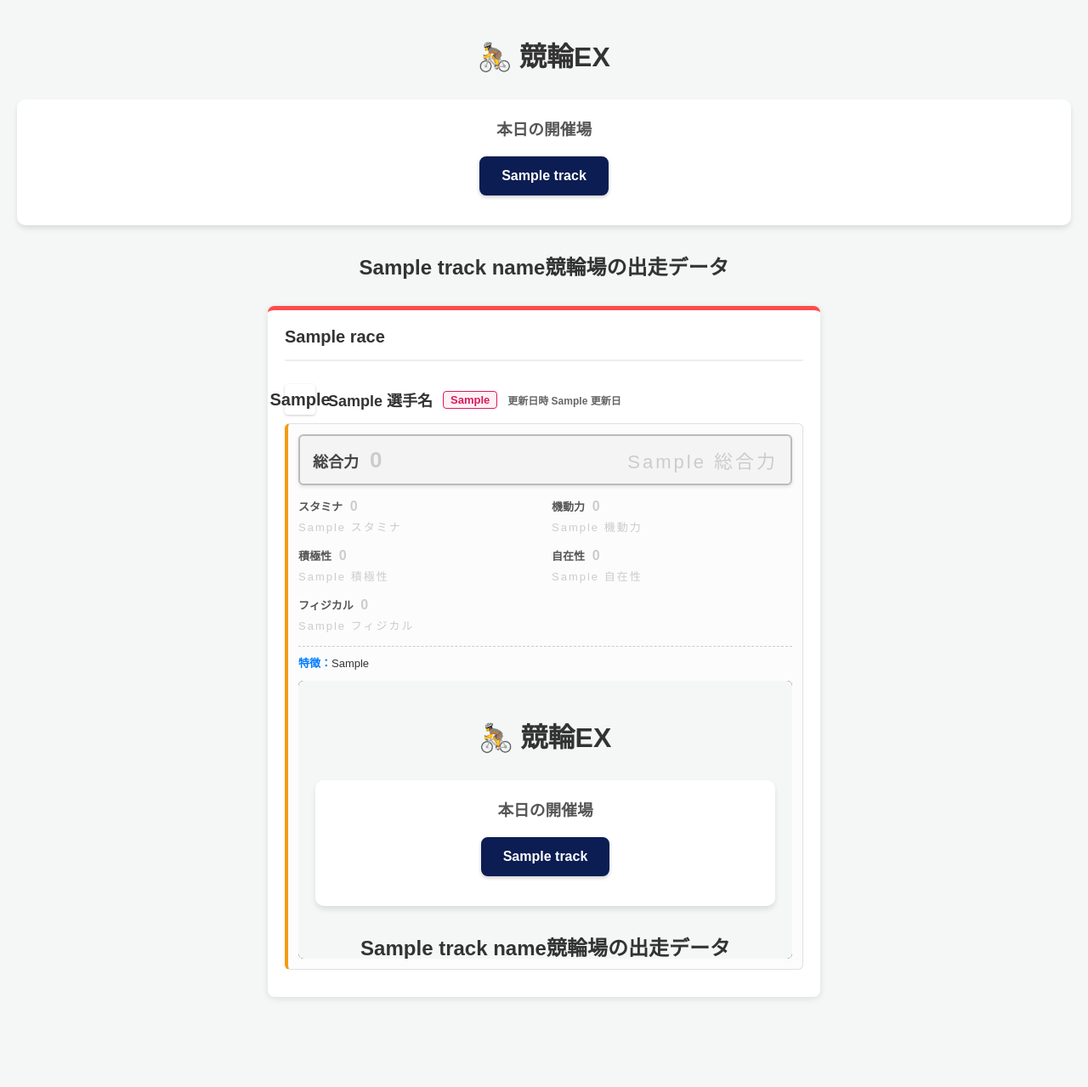
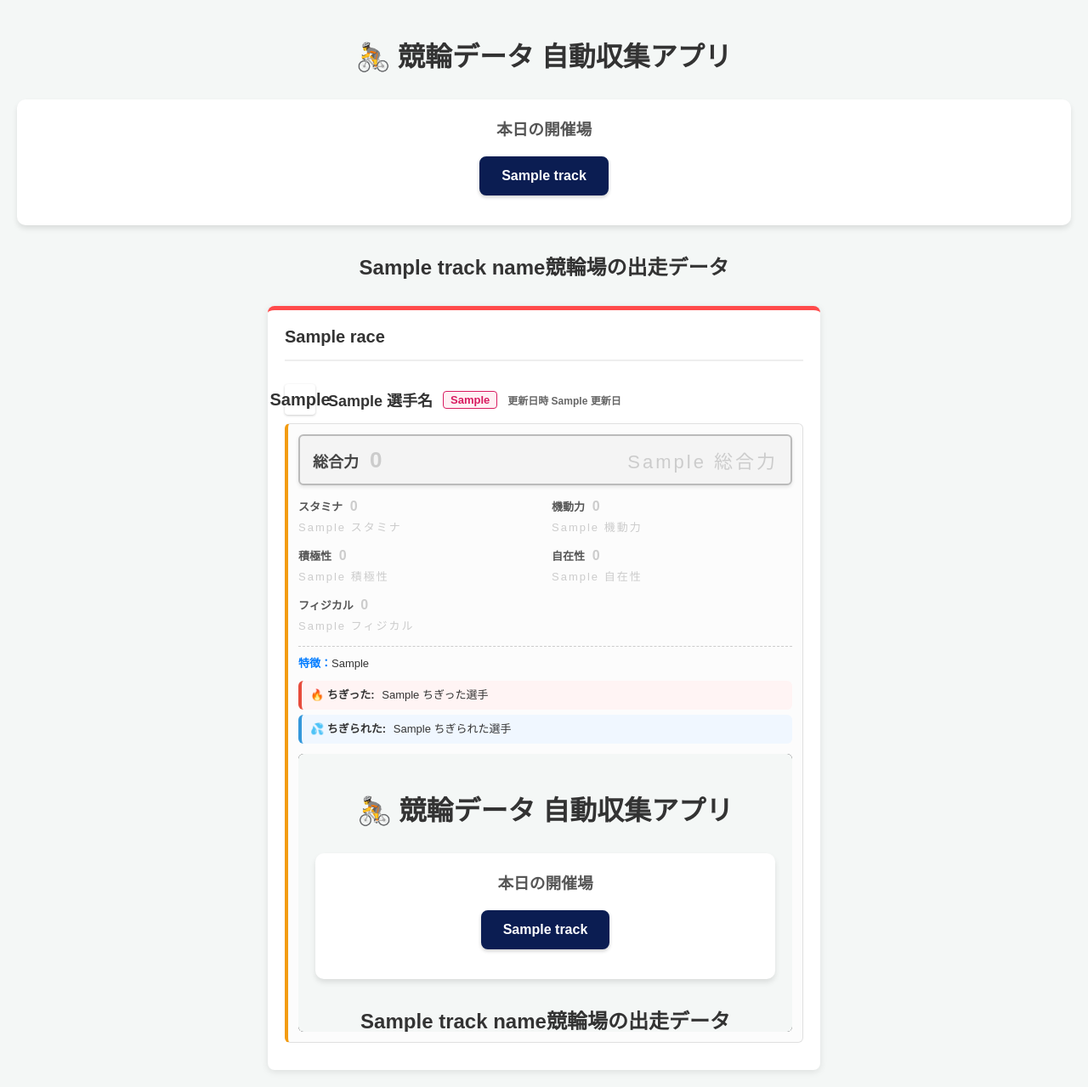
Before and after one commit to noguchi662457/keirin-app, a Flask app: template templates/index.html in a window 1280 px wide. Shown: the whole page at 85% size. Before the commit the page ends 1175 px from the top, so only its background shows below. Run offline with Flask 3, Linux system fonts and the light colour scheme; the template is opened without the code that fills it: most values are stand-ins (such as "Sample title", 1, 10 or a date in 2020).

Commit message:
Update index.html

```diff
--- a/templates/index.html
+++ b/templates/index.html
@@ -50,6 +50,14 @@
             background-color: white;
             color: #0b1d52;
             transform: translateY(-2px);
+        }
+
+        .track-btn.active {
+            background-color: #f8f9fa;
+            color: #0b1d52;
+            border: 2px solid #0b1d52;
+            box-shadow: none;
+            transform: translateY(2px);
         }
 
         .races-container {
@@ -230,6 +238,38 @@
             line-height: 1.5;
         }
 
+        /* 🌟 ちぎった / ちぎられた 専用のデザイン 🌟 */
+        .drop-history {
+            display: flex;
+            flex-direction: column;
+            gap: 6px;
+            margin-bottom: 12px;
+        }
+
+        .drop-item {
+            font-size: 13px;
+            padding: 8px 10px;
+            border-radius: 6px;
+            line-height: 1.4;
+        }
+
+        .dropped-others {
+            background-color: #fff4f4; /* 薄い赤系 */
+            border-left: 4px solid #e74c3c;
+            color: #333;
+        }
+
+        .got-dropped {
+            background-color: #f0f7ff; /* 薄い青系 */
+            border-left: 4px solid #3498db;
+            color: #333;
+        }
+
+        .drop-label {
+            font-weight: bold;
+            margin-right: 5px;
+        }
+
         .youtube-container {
             position: relative;
             width: 100%;
@@ -275,7 +315,7 @@
 <body>
 
     <div class="header">
-        <h1>🚴 競輪EX</h1>
+        <h1>🚴 競輪データ 自動収集アプリ</h1>
     </div>
 
     <div class="search-box">
@@ -284,7 +324,7 @@
             <div class="track-buttons">
                 {% if todays_tracks %}
                     {% for track in todays_tracks %}
-                        <button type="submit" name="track_name" value="{{ track }}" class="track-btn">{{ track }}</button>
+                        <button type="submit" name="track_name" value="{{ track }}" class="track-btn {% if track == track_name %}active{% endif %}">{{ track }}</button>
                     {% endfor %}
                 {% else %}
                     <p style="color: #666; font-size: 14px;">開催場データを取得中...</p>
@@ -369,6 +409,22 @@
                                             <strong style="color:#007bff;">特徴：</strong>{{ racer['sheet_info']['特徴'] }}
                                         </div>
 
+                                        {% if racer['sheet_info'].get('ちぎった選手') or racer['sheet_info'].get('ちぎられた選手') %}
+                                            <div class="drop-history">
+                                                {% if racer['sheet_info'].get('ちぎった選手') %}
+                                                    <div class="drop-item dropped-others">
+                                                        <span class="drop-label">🔥 ちぎった:</span> {{ racer['sheet_info']['ちぎった選手'] }}
+                                                    </div>
+                                                {% endif %}
+
+                                                {% if racer['sheet_info'].get('ちぎられた選手') %}
+                                                    <div class="drop-item got-dropped">
+                                                        <span class="drop-label">💦 ちぎられた:</span> {{ racer['sheet_info']['ちぎられた選手'] }}
+                                                    </div>
+                                                {% endif %}
+                                            </div>
+                                        {% endif %}
+
                                         {% if racer['sheet_info']['embed_url'] %}
                                             <div class="youtube-container">
                                                 <iframe src="{{ racer['sheet_info']['embed_url'] }}" allow="accelerometer; autoplay; clipboard-write; encrypted-media; gyroscope; picture-in-picture" allowfullscreen></iframe>
```
